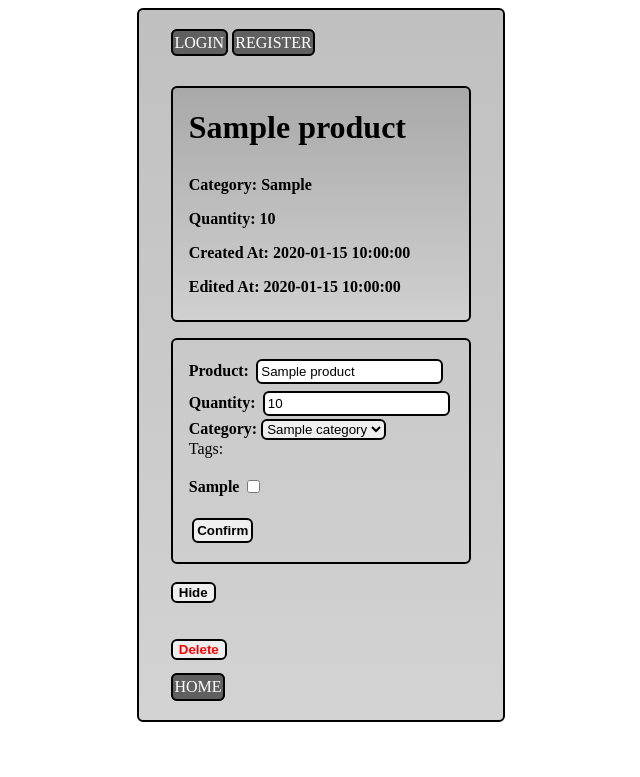
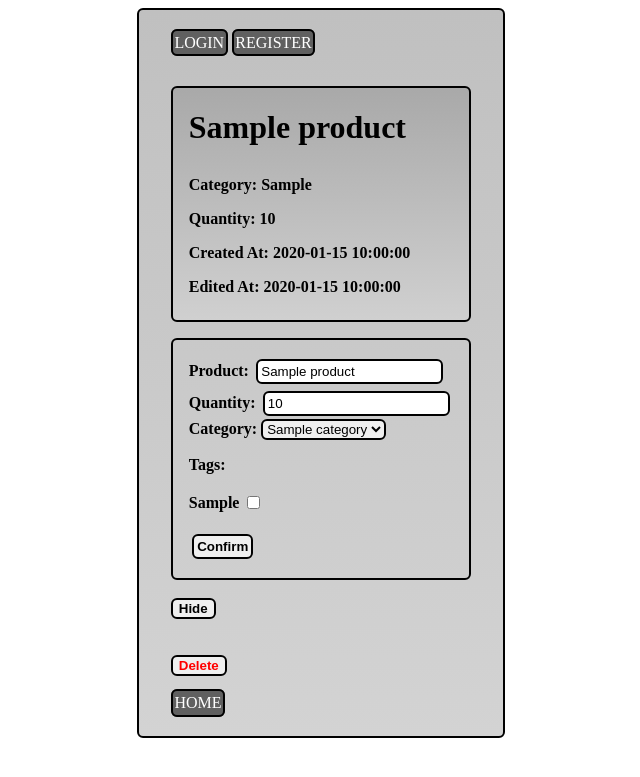
Before and after one commit to gatiskevans/Product-catalogue, a PHP site: template app/Views/Products/edit.twig in a window 1280 px wide. Shown: the top 777 px of the page, without its empty margins (319-959 px from the left). Run offline with PHP 8.4, Linux system fonts and the light colour scheme; the template is opened without the code that fills it: most values are stand-ins (such as "Sample title", 1, 10 or a date in 2020); some libraries are stand-ins or nearby versions.

Commit message:
Style For Tags

```diff
--- a/app/Views/Products/add.twig
+++ b/app/Views/Products/add.twig
@@ -25,12 +25,15 @@
         <br/>
 
         <div class="TagsSection">Tags: </div><br/>
+
+        <div class="tags">
         {% for tag in tags.getTags %}
             <label for="{{ tag.getTag }}">{{ tag.getTag }}</label>
             <input type="checkbox" id="{{ tag.getTag }}" name="tags[]" value="{{ tag.getTag }}" />
         {% endfor %}
+        </div>
 
-        <br/><br/>
+        <br/>
 
         <input type="submit" name="submit" class="submit" value="Add Product"/>
     </form>
--- a/app/Views/Products/edit.twig
+++ b/app/Views/Products/edit.twig
@@ -27,13 +27,16 @@
         </select>
         <br/>
 
-        <div class="TagsSection">Tags: </div><br/>
+        <div class="tagsSection">Tags: </div><br/>
+
+        <div class="tags">
         {% for tag in allTags.getTags %}
             <label for="{{ tag.getTag }}">{{ tag.getTag }}</label>
             <input type="checkbox" id="{{ tag.getTag }}" name="tags[]" value="{{ tag.getTag }}" />
         {% endfor %}
+        </div>
 
-        <br/><br/>
+        <br/>
 
         <input type="submit" name="submit" class="submit" value="Confirm"/>
     </form>
--- a/app/Views/Products/productInfo.twig
+++ b/app/Views/Products/productInfo.twig
@@ -11,7 +11,7 @@
     {% endif %}
 
     {% if tags is not empty %}
-        <div class="detail"><b>Tags:
+        <div class="details"><b>Tags:
                 {% for tag in tags.getTags %}
                     {{ tag.getTag }}
                 {% endfor %}
--- a/app/Views/Style/style.css
+++ b/app/Views/Style/style.css
@@ -102,3 +102,12 @@
 .response {
     padding-bottom: 0.4rem;
 }
+
+.tagsSection {
+    padding: 1rem 0 0 0;
+    font-weight: bold;
+}
+
+.tags {
+    width: 14rem;
+}
```
Also changed, not shown: app/Controllers/ProductsController.php (+9 -4 lines).
